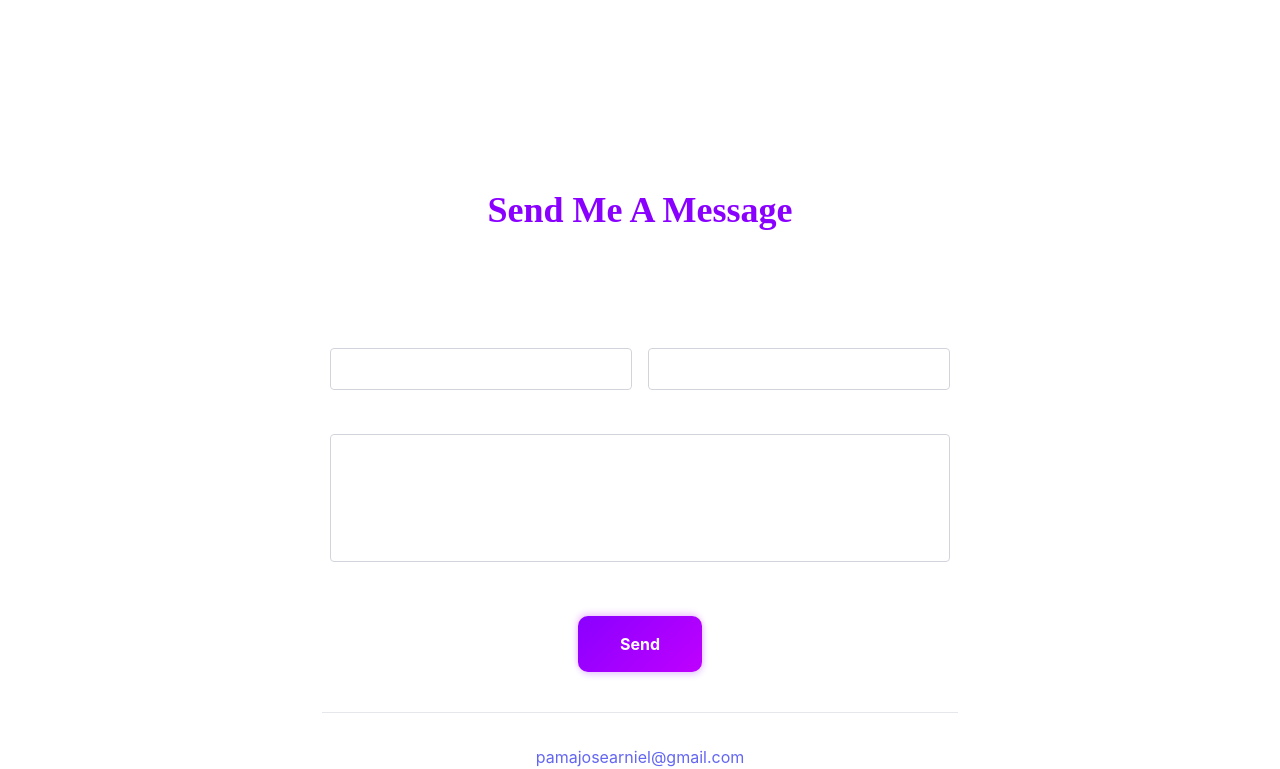
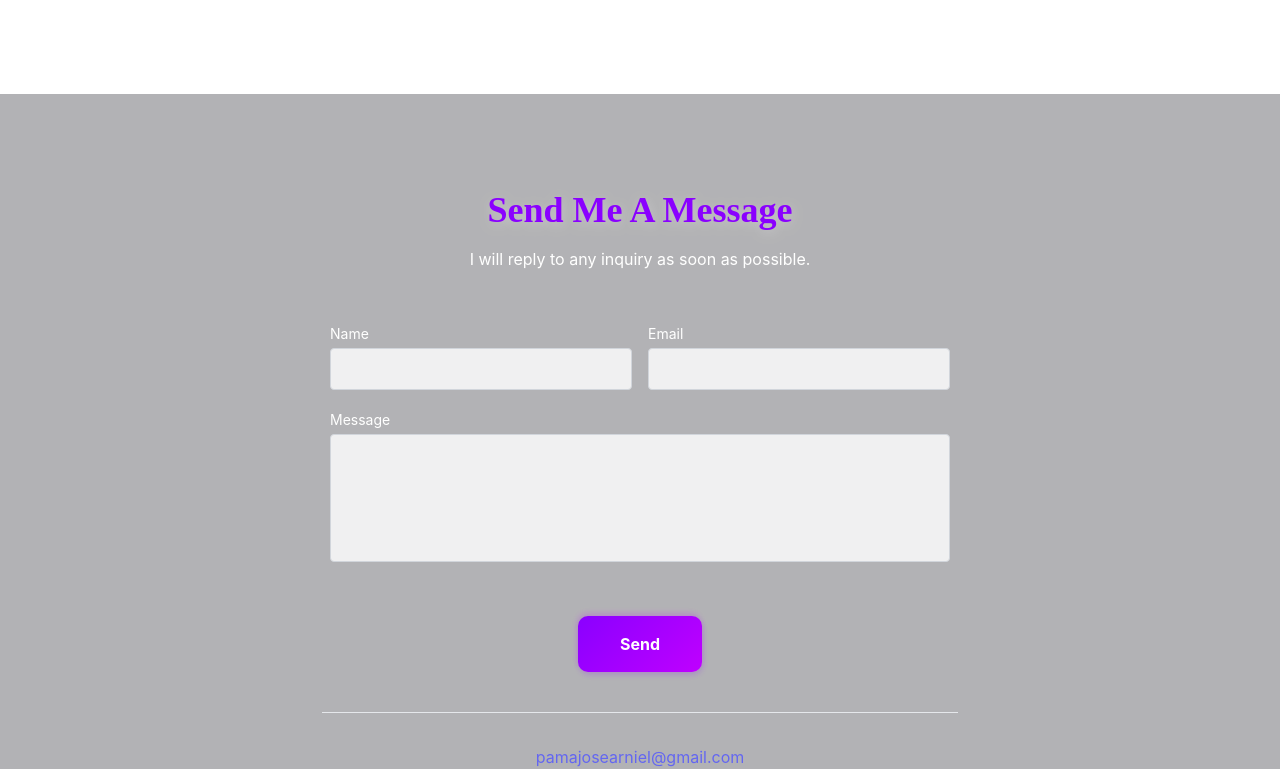
Before and after one commit to pama-arniel/portfolio, a Vue app: page / in a window 1280 px wide. Shown: the part 4772-5541 px from the top of the page. Built offline with nearby package versions, Linux system fonts and the light colour scheme; what particles.vue would draw is missing.

Commit message:
Move css for 'section-background' class to index.css

```diff
--- a/src/components/Experience.vue
+++ b/src/components/Experience.vue
@@ -93,9 +93,3 @@ export default {
   }
 }
 </script>
-
-<style scoped>
-.section-background {
-   background: rgba(1, 2, 10, 0.3);
-}
-</style>
--- a/src/index.css
+++ b/src/index.css
@@ -18,3 +18,7 @@ h1 {
 .body-font {
     font-family: 'Inter';
 }
+
+.section-background {
+    background: rgba(1, 2, 10, 0.3);
+}
```
